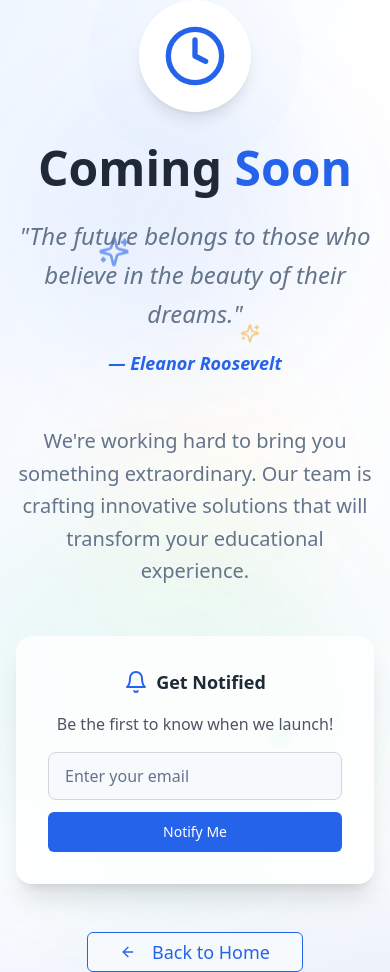
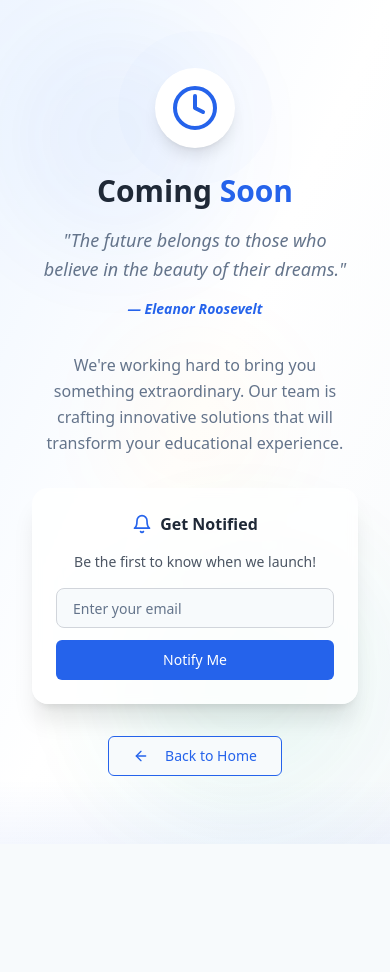
Before and after one commit to Smalik1203/operium-tech-bridge, a React (Vite) app: page /coming-soon in a window 390 px wide. After the commit the page ends 844 px from the top, so only its background shows below. Built offline with nearby package versions, Linux system fonts and the light colour scheme.

Commit message:
Fix: Improve mobile responsiveness
Adjust layout and styling across the website for better mobile viewing experience.

```diff
--- a/src/pages/ComingSoon.tsx
+++ b/src/pages/ComingSoon.tsx
@@ -37,78 +37,78 @@ export default function ComingSoon() {
   };
 
   return (
-    <div className="min-h-screen bg-gradient-to-br from-operium-light via-white to-operium-muted flex items-center justify-center relative overflow-hidden">
+    <div className="min-h-screen bg-gradient-to-br from-operium-light via-white to-operium-muted flex items-center justify-center relative overflow-hidden px-4 py-8">
       {/* Animated background elements */}
-      <div className="absolute top-20 left-10 w-72 h-72 rounded-full bg-operium-primary/10 blur-3xl animate-pulse"></div>
-      <div className="absolute bottom-20 right-10 w-96 h-96 rounded-full bg-operium-secondary/10 blur-3xl animate-pulse delay-1000"></div>
-      <div className="absolute top-1/2 left-1/2 transform -translate-x-1/2 -translate-y-1/2 w-64 h-64 rounded-full bg-operium-accent/5 blur-2xl animate-pulse delay-500"></div>
+      <div className="absolute top-10 sm:top-20 left-5 sm:left-10 w-48 sm:w-72 h-48 sm:h-72 rounded-full bg-operium-primary/10 blur-3xl animate-pulse"></div>
+      <div className="absolute bottom-10 sm:bottom-20 right-5 sm:right-10 w-64 sm:w-96 h-64 sm:h-96 rounded-full bg-operium-secondary/10 blur-3xl animate-pulse delay-1000"></div>
+      <div className="absolute top-1/2 left-1/2 transform -translate-x-1/2 -translate-y-1/2 w-48 sm:w-64 h-48 sm:h-64 rounded-full bg-operium-accent/5 blur-2xl animate-pulse delay-500"></div>
 
-      {/* Floating icons */}
-      <div className="absolute top-1/4 left-1/4 animate-bounce delay-300">
-        <Sparkles className="text-operium-primary h-8 w-8 opacity-60" />
+      {/* Floating icons - hidden on very small screens */}
+      <div className="hidden sm:block absolute top-1/4 left-1/4 animate-bounce delay-300">
+        <Sparkles className="text-operium-primary h-6 w-6 sm:h-8 sm:w-8 opacity-60" />
       </div>
-      <div className="absolute top-3/4 right-1/4 animate-bounce delay-700">
-        <Sparkles className="text-operium-secondary h-6 w-6 opacity-40" />
+      <div className="hidden sm:block absolute top-3/4 right-1/4 animate-bounce delay-700">
+        <Sparkles className="text-operium-secondary h-4 w-4 sm:h-6 sm:w-6 opacity-40" />
       </div>
-      <div className="absolute top-1/3 right-1/3 animate-bounce delay-1000">
-        <Sparkles className="text-operium-accent h-5 w-5 opacity-50" />
+      <div className="hidden md:block absolute top-1/3 right-1/3 animate-bounce delay-1000">
+        <Sparkles className="text-operium-accent h-4 w-4 sm:h-5 sm:w-5 opacity-50" />
       </div>
 
-      <div className="container mx-auto px-4 text-center relative z-10">
-        <div className="max-w-4xl mx-auto">
+      <div className="container mx-auto px-4 text-center relative z-10 max-w-4xl">
+        <div className="w-full">
           {/* Main content with fade-in animation */}
           <div className="animate-fade-in">
             {/* Clock icon with pulse animation */}
-            <div className="mb-8 flex justify-center">
+            <div className="mb-6 sm:mb-8 flex justify-center">
               <div className="relative">
                 <div className="absolute inset-0 rounded-full bg-operium-primary/20 animate-ping"></div>
-                <div className="relative bg-white rounded-full p-6 shadow-lg">
-                  <Clock className="text-operium-primary h-16 w-16" />
+                <div className="relative bg-white rounded-full p-4 sm:p-6 shadow-lg">
+                  <Clock className="text-operium-primary h-12 w-12 sm:h-16 sm:w-16" />
                 </div>
               </div>
             </div>
 
             {/* Coming Soon title */}
-            <h1 className="text-5xl md:text-7xl font-bold text-gray-800 mb-6 animate-slide-in">
+            <h1 className="text-3xl sm:text-4xl md:text-5xl lg:text-7xl font-bold text-gray-800 mb-4 sm:mb-6 animate-slide-in leading-tight">
               Coming <span className="text-operium-primary">Soon</span>
             </h1>
 
             {/* Inspiring quote */}
-            <div className="mb-12 animate-fade-in delay-300">
-              <blockquote className="text-2xl md:text-3xl text-operium-neutral italic font-light leading-relaxed mb-4">
+            <div className="mb-8 sm:mb-12 animate-fade-in delay-300 px-2">
+              <blockquote className="text-lg sm:text-xl md:text-2xl lg:text-3xl text-operium-neutral italic font-light leading-relaxed mb-3 sm:mb-4">
                 "The future belongs to those who believe in the beauty of their dreams."
               </blockquote>
-              <cite className="text-operium-primary font-semibold text-lg">
+              <cite className="text-operium-primary font-semibold text-sm sm:text-base lg:text-lg">
                 — Eleanor Roosevelt
               </cite>
             </div>
 
             {/* Description */}
-            <p className="text-xl text-operium-neutral mb-12 max-w-2xl mx-auto leading-relaxed animate-fade-in delay-500">
+            <p className="text-base sm:text-lg md:text-xl text-operium-neutral mb-8 sm:mb-12 max-w-2xl mx-auto leading-relaxed animate-fade-in delay-500 px-2">
               We're working hard to bring you something extraordinary. Our team is crafting innovative solutions that will transform your educational experience.
             </p>
 
             {/* Notification signup */}
-            <div className="mb-12 animate-fade-in delay-700">
-              <div className="bg-white/80 backdrop-blur-sm rounded-2xl p-8 shadow-xl max-w-md mx-auto">
+            <div className="mb-8 sm:mb-12 animate-fade-in delay-700">
+              <div className="bg-white/80 backdrop-blur-sm rounded-2xl p-6 sm:p-8 shadow-xl max-w-sm sm:max-w-md mx-auto">
                 <div className="flex items-center justify-center mb-4">
-                  <Bell className="text-operium-primary h-6 w-6 mr-2" />
-                  <h3 className="text-lg font-semibold text-gray-800">Get Notified</h3>
+                  <Bell className="text-operium-primary h-5 w-5 sm:h-6 sm:w-6 mr-2" />
+                  <h3 className="text-base sm:text-lg font-semibold text-gray-800">Get Notified</h3>
                 </div>
-                <p className="text-gray-600 mb-4">Be the first to know when we launch!</p>
-                <form onSubmit={handleNotifyMe} className="flex flex-col sm:flex-row gap-3">
+                <p className="text-sm sm:text-base text-gray-600 mb-4">Be the first to know when we launch!</p>
+                <form onSubmit={handleNotifyMe} className="space-y-3">
                   <Input
                     type="email"
                     placeholder="Enter your email"
                     value={email}
                     onChange={(e) => setEmail(e.target.value)}
-                    className="flex-1 px-4 py-3 rounded-lg border border-gray-300 focus:outline-none focus:ring-2 focus:ring-operium-primary focus:border-transparent"
+                    className="w-full px-4 py-3 rounded-lg border border-gray-300 focus:outline-none focus:ring-2 focus:ring-operium-primary focus:border-transparent text-sm sm:text-base"
                     required
                   />
                   <Button
                     type="submit"
                     disabled={isSubmitting}
-                    className="bg-operium-primary hover:bg-operium-dark text-white px-6 py-3"
+                    className="w-full bg-operium-primary hover:bg-operium-dark text-white px-6 py-3 text-sm sm:text-base"
                   >
                     {isSubmitting ? 'Submitting...' : 'Notify Me'}
                   </Button>
@@ -121,9 +121,9 @@ export default function ComingSoon() {
               <Button
                 onClick={() => navigate('/')}
                 variant="outline"
-                className="border-operium-primary text-operium-primary hover:bg-operium-primary hover:text-white px-8 py-3 text-lg"
+                className="border-operium-primary text-operium-primary hover:bg-operium-primary hover:text-white px-6 sm:px-8 py-3 text-sm sm:text-base lg:text-lg"
               >
-                <ArrowLeft className="mr-2 h-5 w-5" />
+                <ArrowLeft className="mr-2 h-4 w-4 sm:h-5 sm:w-5" />
                 Back to Home
               </Button>
             </div>
@@ -132,7 +132,7 @@ export default function ComingSoon() {
       </div>
 
       {/* Decorative bottom wave */}
-      <div className="absolute bottom-0 left-0 right-0 h-32 bg-gradient-to-t from-operium-primary/5 to-transparent"></div>
+      <div className="absolute bottom-0 left-0 right-0 h-16 sm:h-32 bg-gradient-to-t from-operium-primary/5 to-transparent"></div>
     </div>
   );
 }
```
